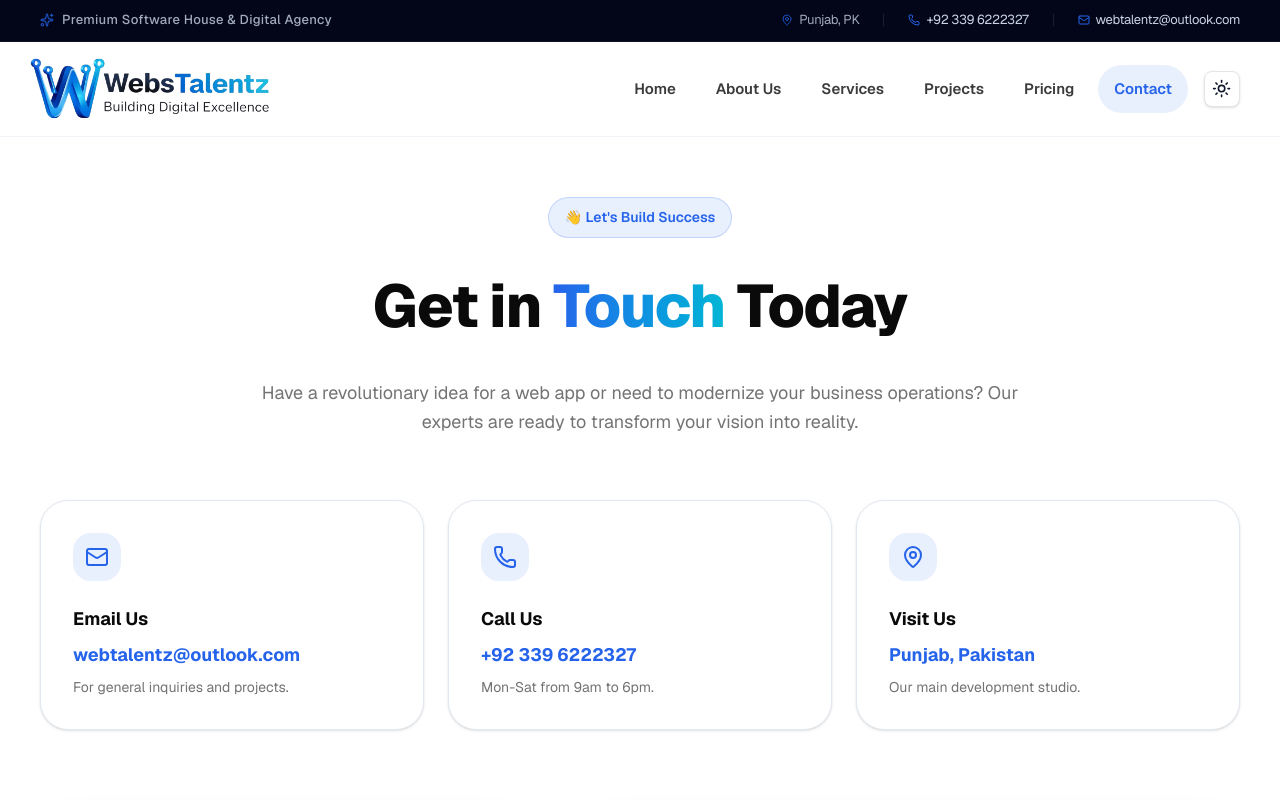
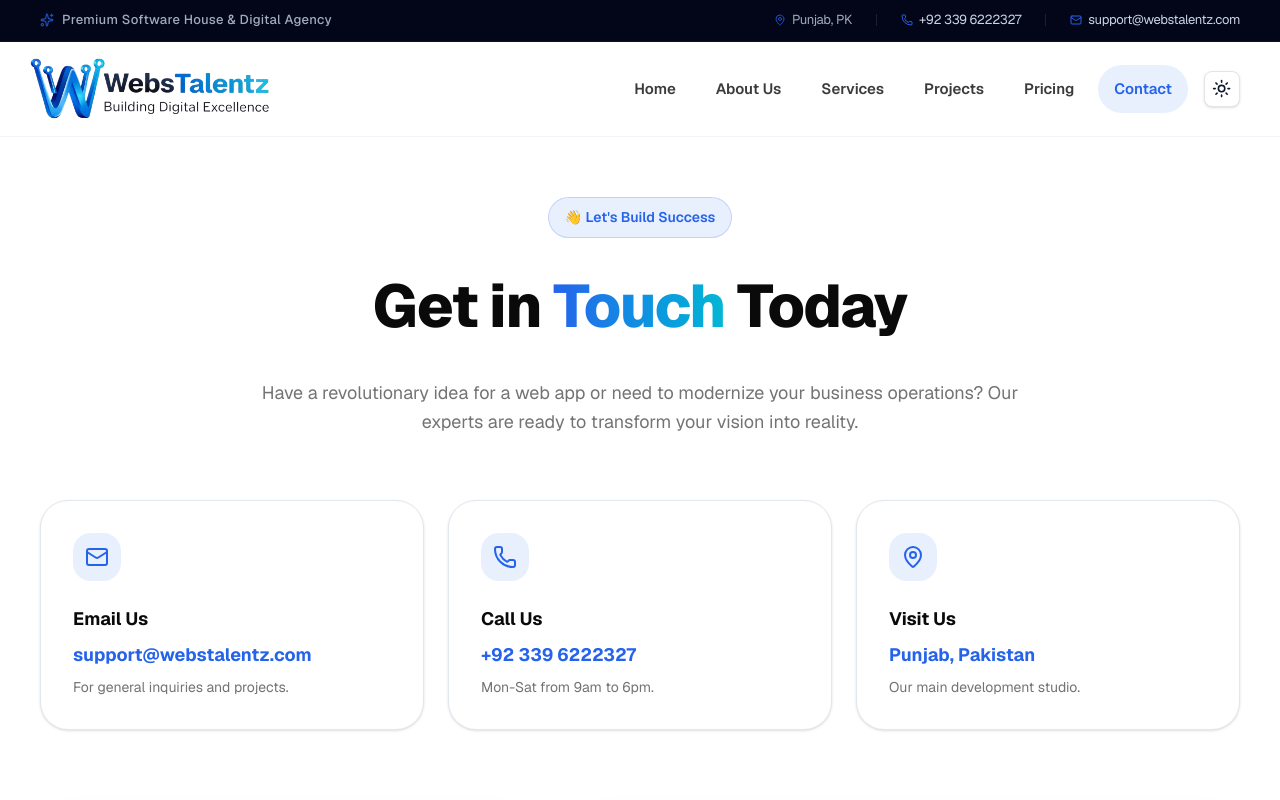
Before and after one commit to usman531509-beep/webstalentz, a Next.js app: page /contact in a window 1280 px wide. Shown: the top 800 px of the page. Built offline with nearby package versions, Linux system fonts and the light colour scheme.

Commit message:
new change

```diff
--- a/src/app/contact/page.tsx
+++ b/src/app/contact/page.tsx
@@ -16,7 +16,7 @@ export default function ContactPage() {
   const [errorMessage, setErrorMessage] = useState("");
 
   const contactMethods = [
-    { icon: <Mail className="w-6 h-6" />, title: "Email Us", val: "webtalentz@outlook.com", desc: "For general inquiries and projects." },
+    { icon: <Mail className="w-6 h-6" />, title: "Email Us", val: "support@webstalentz.com", desc: "For general inquiries and projects." },
     { icon: <Phone className="w-6 h-6" />, title: "Call Us", val: "+92 339 6222327", desc: "Mon-Sat from 9am to 6pm." },
     { icon: <MapPin className="w-6 h-6" />, title: "Visit Us", val: "Punjab, Pakistan", desc: "Our main development studio." },
   ];
--- a/src/components/layout/Footer.tsx
+++ b/src/components/layout/Footer.tsx
@@ -17,7 +17,7 @@ import Image from "next/image";
 export default function Footer() {
 
   const phoneNumber = "+92 339 6222327";
-  const email = "webtalentz@outlook.com";
+  const email = "support@webstalentz.com";
 
   return (
     <>
--- a/src/components/layout/Topbar.tsx
+++ b/src/components/layout/Topbar.tsx
@@ -1,7 +1,7 @@
 import { MapPin, Phone, Mail, Sparkles } from "lucide-react";
 
 const phoneNumber = "+92 339 6222327";
-const email = "webtalentz@outlook.com";
+const email = "support@webstalentz.com";
 
 export default function Topbar() {
   return (
```
